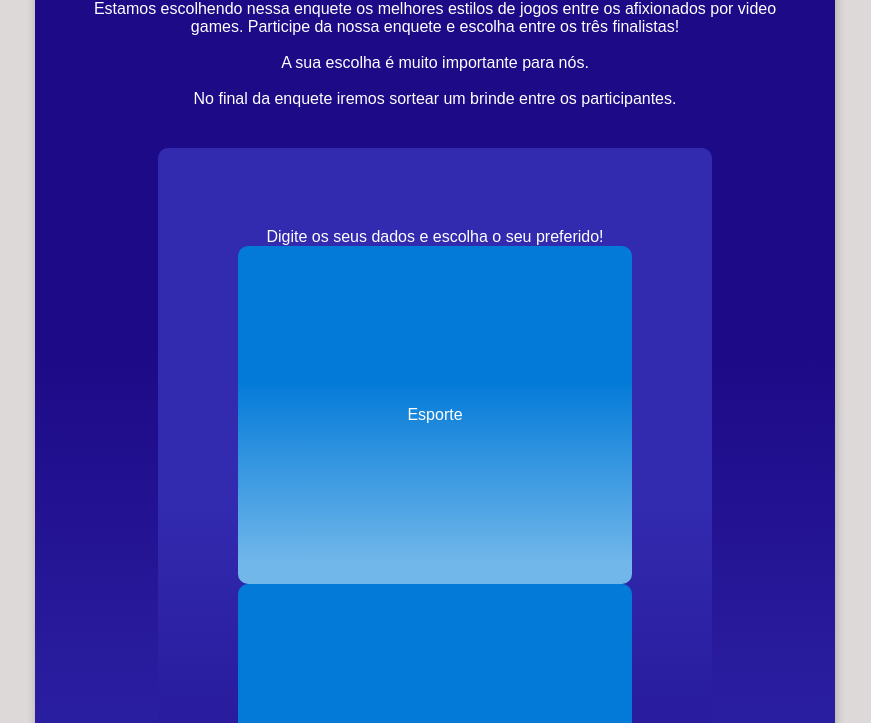
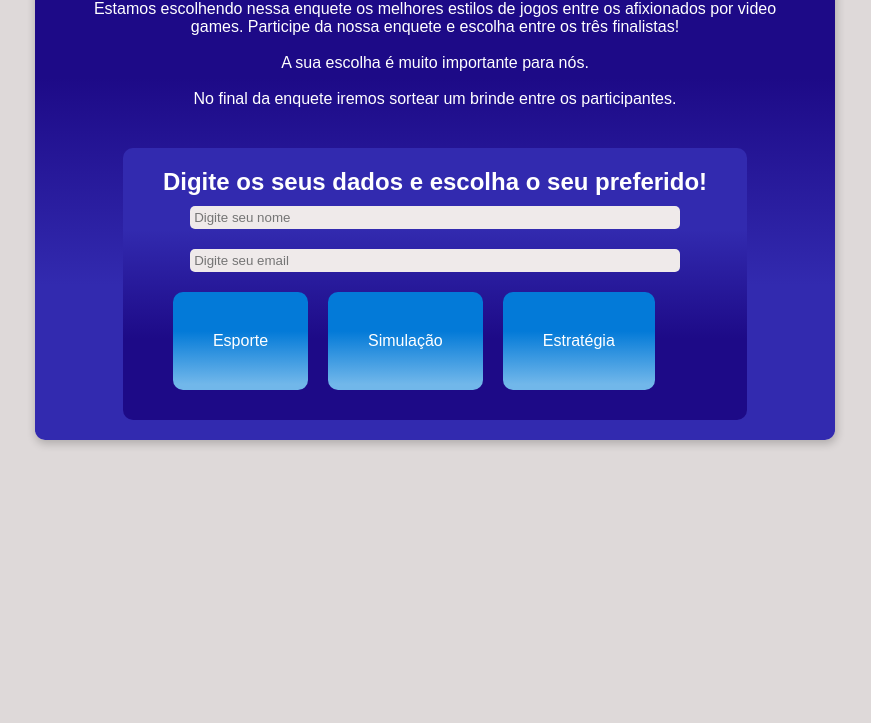
Before and after one commit to bibiritriz/Projeto-02---M-dulo-01, a plain HTML site: page index.html in a window 1280 px wide. Shown: the part 77-800 px from the top of the page, without its empty margins (205-1076 px from the left). Drawn offline with Linux system fonts and the light colour scheme.

Commit message:
closes #3 - Inputs

```diff
--- a/index.html
+++ b/index.html
@@ -23,7 +23,12 @@
       </div>
       <div class="flex-container">
         <div class="cadastro">
+          <h2>
             Digite os seus dados e escolha o seu preferido!
+          </h2>
+          <input type="text" placeholder="Digite seu nome">
+          <input type="email" placeholder="Digite seu email">
+          <div class="votacao">
             <div class="enquete">
               Esporte
             </div>
@@ -37,6 +42,7 @@
         </div>
       </div>
     </div>
+  </div>
 </body>
 
 </html>
--- a/style.css
+++ b/style.css
@@ -1,12 +1,12 @@
 * {
   font-family: Arial, Helvetica, sans-serif;
-  color: white;
   margin: 0;
   padding: 0;
   box-sizing: border-box;
 }
 
 body {
+  color: white;
   background-color: #ded9d9;
 }
 
@@ -51,17 +51,43 @@ h1 {
   background: rgb(29, 10, 135);
   background: linear-gradient(0deg, rgba(29, 10, 135, 1) 30%, rgba(50, 42, 175, 1) 70%);
 
-  padding: 5rem;
+  padding: 20px 40px;
   border-radius: 10px;
+}
+
+.votacao{
+  display: flex;
+  flex-direction: row;
+}
+
+input{
+  background-color: #efeaea;
+  border-radius: 5px;
+  border:none;
+  padding: 4px;
+  width: 90%;
+  margin: 10px;
+}
+
+input:hover {
+  background-color: #ffffff;
+  transition: 0.5s;
+}
+
+input:focus{
+  outline: none;
+  background-color: #ffffff;
+  box-shadow: 0 0 10px rgba(50, 42, 175, 1);
 }
 
 .enquete {
   background: rgb(113, 183, 234);
   background: linear-gradient(0deg, rgba(113, 183, 234, 1) 6%, rgba(3, 122, 216, 1) 60%);
-  align-items: center;
+
 
   border: 10px;
   border-radius: 10px;
   border-color: rgba(3, 122, 216, 1);
-  padding: 10rem;
+  padding: 40px;
+  margin: 10px;
 }
```
Lines whose indentation alone changed are shown as unchanged.
